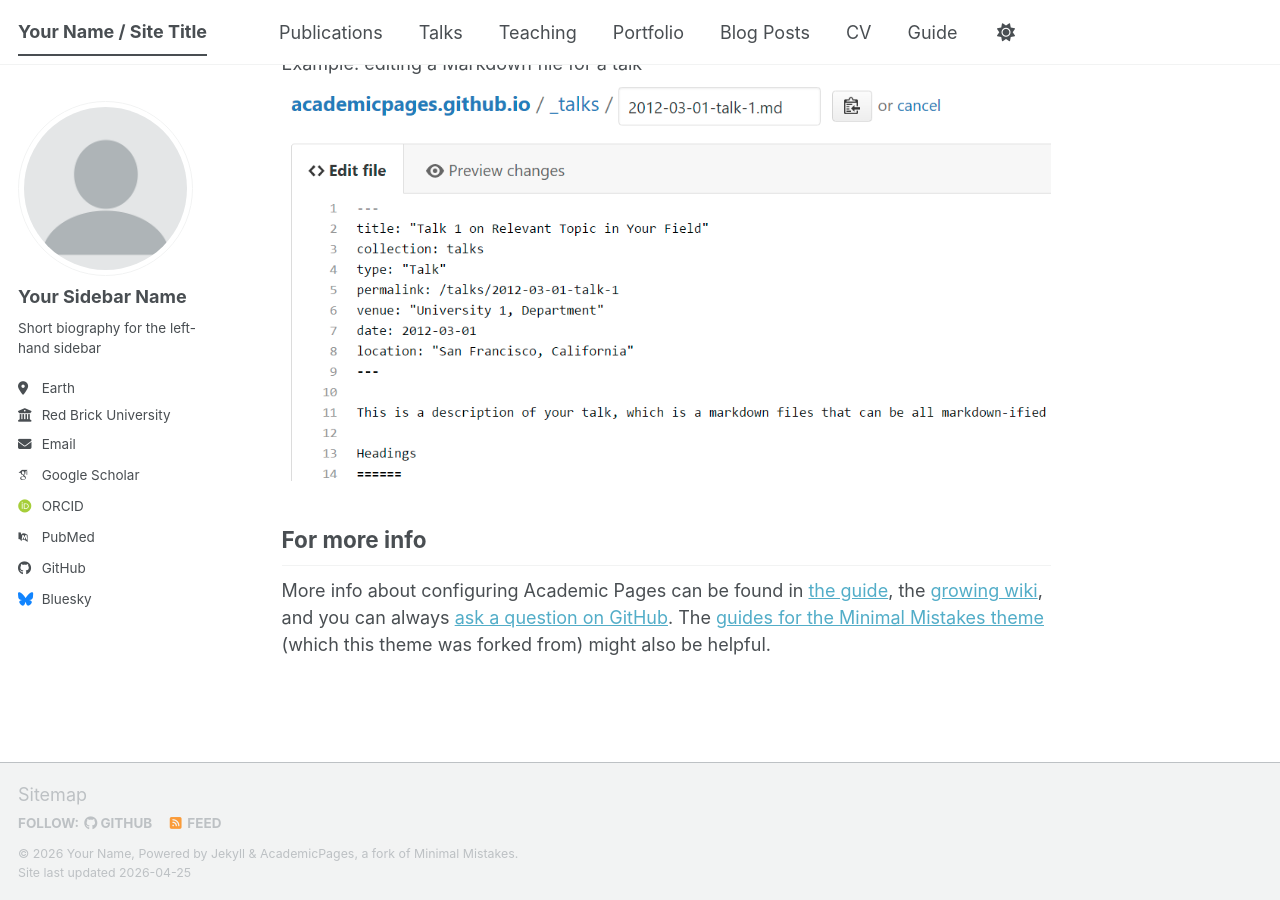
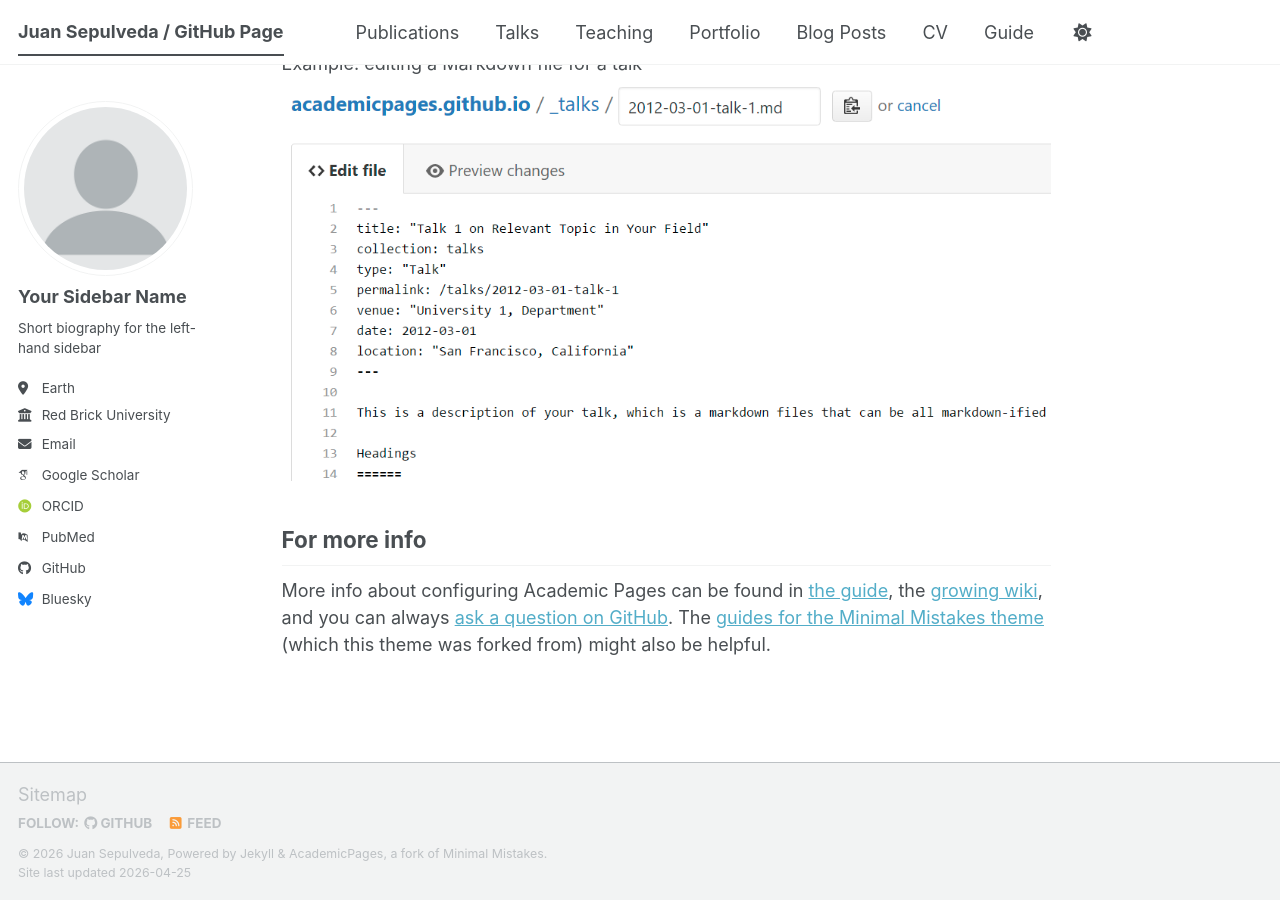
Before and after one commit to juan-3ep/juan-3ep.github.io, a Jekyll site: the page built from _pages/about.md, in a window 1280 px wide and 900 px high, scrolled down 2720 px. Built offline with Jekyll 4.4.1, drawn with Linux system fonts in a browser that asks for light colours; some web fonts are replaced; a script bundle is joined from its source files by our own code; library files that are not in the unit come from our copies.

Commit message:
Updated Basic Site Settings to personalized content.

```diff
--- a/_config.yml
+++ b/_config.yml
@@ -9,14 +9,14 @@
 # Basic Site Settings
 locale                   : "en-US"
 site_theme               : "default" # The available themes options are "default", "air", "sunrise", "mint", "dirt" and "contrast"
-title                    : "Your Name / Site Title"
+title                    : "Juan Sepulveda / GitHub Page"
 title_separator          : "-"
-name                     : &name "Your Name"
-description              : &description "Your Name's academic portfolio"   # Update this with a general description of your site, this is the default if not overridden by a page
-url                      : https://academicpages.github.io # The base hostname & protocol for your site e.g. "https://[your GitHub username].github.io",
+name                     : &name "Juan Sepulveda"
+description              : &description "Juan Sepulveda's academic portfolio"   # Update this with a general description of your site, this is the default if not overridden by a page
+url                      : https://juan-3ep.github.io # The base hostname & protocol for your site e.g. "https://[your GitHub username].github.io",
                                                            # or if you already have some other page hosted on Github then use "https://[your GitHub username].github.io/[Your Repo Name]"
 baseurl                  : "" # the subpath of your site, e.g. "/blog"
-repository               : "academicpages/academicpages.github.io"
+repository               : "juan-3ep/juan-3ep.github.io"
 
 # Site Author - The following control what appear as part of the author content on the side bar.
 #               If a field is blank the icon and link will not appear, otherwise it will be shown.
```
